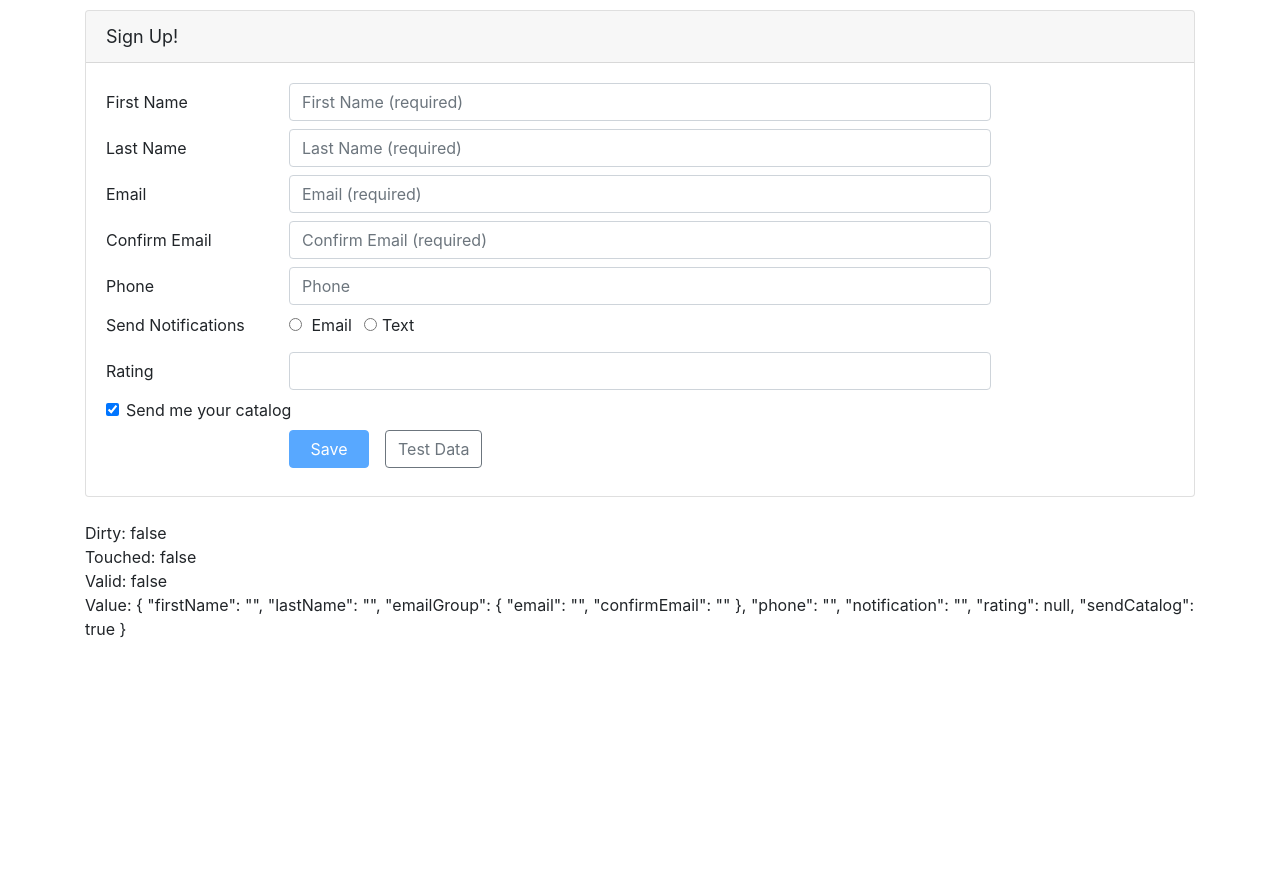
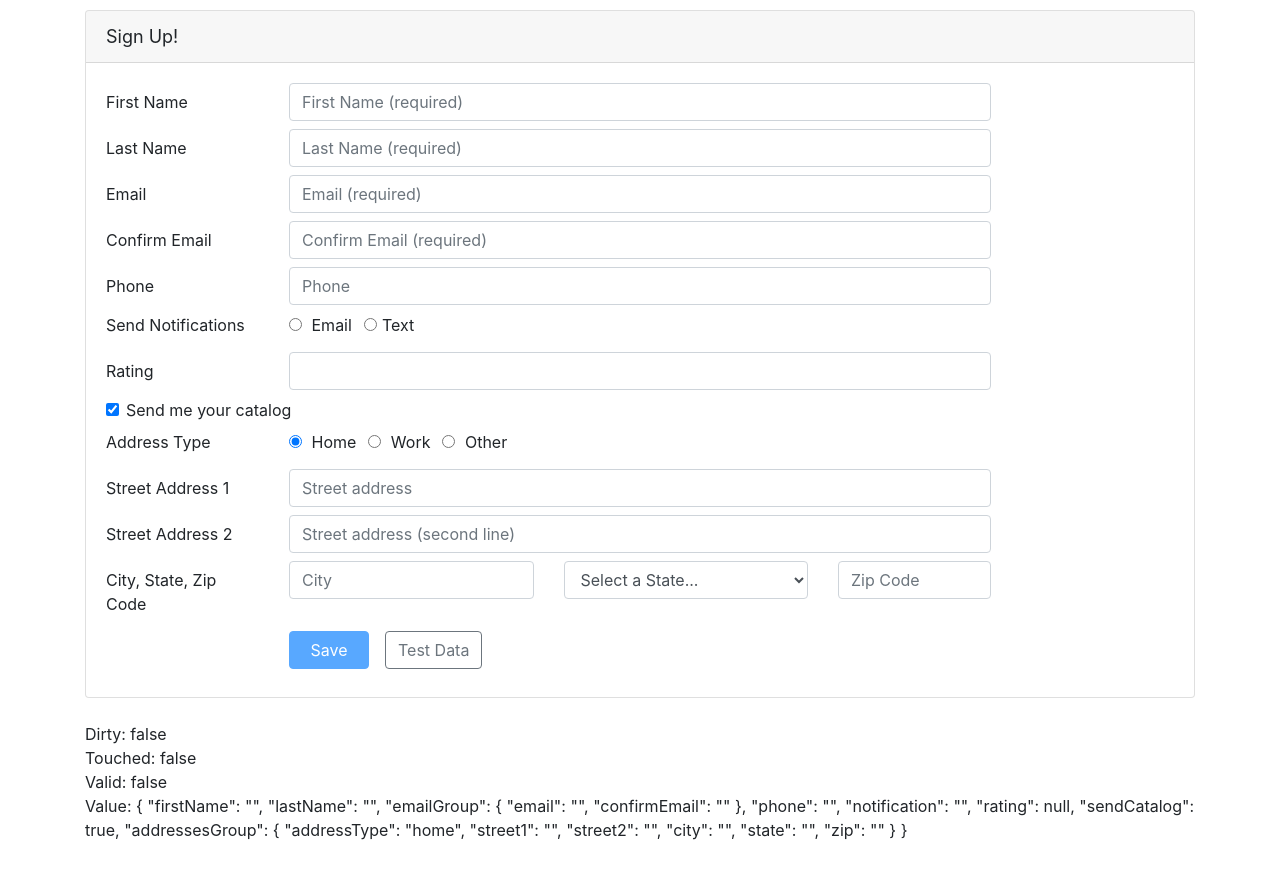
Before and after one commit to RobertAliaj/Angular-Reactive-Forms, an Angular app: page / in a window 1280 px wide. Shown: the top 878 px of the page. Before the commit the page ends 800 px from the top, so only its background shows below. Built offline with nearby package versions, Linux system fonts and the light colour scheme.

Commit message:
defining a formGroup and refactoring it to make copies

```diff
--- a/src/app/customers/customer.component.html
+++ b/src/app/customers/customer.component.html
@@ -83,10 +83,12 @@
                                             customerForm.get('emailGroup.confirmEmail').dirty) &&
                                             !customerForm.get('emailGroup.confirmEmail').valid) }"/>
             <span class="invalid-feedback">
-                <span *ngIf="customerForm.get('emailGroup.confirmEmail').errors?.required && customerForm.get('emailGroup').errors?.match">
+                <span
+                  *ngIf="customerForm.get('emailGroup.confirmEmail').errors?.required && customerForm.get('emailGroup').errors?.match">
                   Please confirm your email address
                 </span>
-              <span *ngIf="customerForm.get('emailGroup').errors?.match && !customerForm.get('emailGroup.confirmEmail').errors?.required">
+              <span
+                *ngIf="customerForm.get('emailGroup').errors?.match && !customerForm.get('emailGroup.confirmEmail').errors?.required">
               The confirmation does not match the email address.
                 </span>
           </span>
@@ -117,6 +119,7 @@
       <div class="form-group row mb-2">
         <label class="col-md-2 col-form-label pt-0">Send Notifications</label>
         <div class="col-md-8">
+
           <div class="form-check form-check-inline">
             <label class="form-check-label">
 
@@ -171,110 +174,114 @@
         </div>
       </div>
 
-      <!--      <div *ngIf="customer.sendCatalog">-->
-      <!--        <div class="form-group row mb-2">-->
-      <!--          <label class="col-md-2 col-form-label pt-0">Address Type</label>-->
-      <!--          <div class="col-md-8">-->
-      <!--            <div class="form-check form-check-inline">-->
-      <!--              <label class="form-check-label">-->
-      <!--                <input class="form-check-input"-->
-      <!--                       id="addressType1Id"-->
-      <!--                       type="radio"-->
-      <!--                       value="home"-->
-      <!--                       [(ngModel)]="customer.addressType"-->
-      <!--                       name="addressType"> Home-->
-      <!--              </label>-->
-      <!--            </div>-->
-      <!--            <div class="form-check form-check-inline">-->
-      <!--              <label class="form-check-label">-->
-      <!--                <input class="form-check-input"-->
-      <!--                       id="addressType1Id"-->
-      <!--                       type="radio"-->
-      <!--                       value="work"-->
-      <!--                       [(ngModel)]="customer.addressType"-->
-      <!--                       name="addressType"> Work-->
-      <!--              </label>-->
-      <!--            </div>-->
-      <!--            <div class="form-check form-check-inline">-->
-      <!--              <label class="form-check-label">-->
-      <!--                <input class="form-check-input"-->
-      <!--                       id="addressType1Id"-->
-      <!--                       type="radio"-->
-      <!--                       value="other"-->
-      <!--                       [(ngModel)]="customer.addressType"-->
-      <!--                       name="addressType"> Other-->
-      <!--              </label>-->
-      <!--            </div>-->
-      <!--          </div>-->
-      <!--        </div>-->
 
-      <!--        <div class="form-group row mb-2">-->
-      <!--          <label class="col-md-2 col-form-label"-->
-      <!--                 for="street1Id">Street Address 1</label>-->
-      <!--          <div class="col-md-8">-->
-      <!--            <input class="form-control"-->
-      <!--                   id="street1Id"-->
-      <!--                   type="text"-->
-      <!--                   placeholder="Street address"-->
-      <!--                   [(ngModel)]="customer.street1"-->
-      <!--                   name="street1">-->
-      <!--          </div>-->
-      <!--        </div>-->
+      <div *ngIf="customerForm.get('sendCatalog').value">
+        <div formGroupName="addressesGroup">
+          <div class="form-group row mb-2">
+            <label class="col-md-2 col-form-label pt-0">Address Type</label>
+            <div class="col-md-8">
+              <div class="form-check form-check-inline">
+                <label class="form-check-label">
+                  <input class="form-check-input"
+                         type="radio"
+                         value="home"
+                         id="addressType1Id"
+                         formControlName="addressType"
+                         name="addressType"> Home
+                </label>
+              </div>
+              <div class="form-check form-check-inline">
+                <label class="form-check-label">
+                  <input class="form-check-input"
+                         type="radio"
+                         value="work"
+                         id="addressType1Id"
+                         formControlName="addressType"
+                         name="addressType"> Work
+                </label>
+              </div>
+              <div class="form-check form-check-inline">
+                <label class="form-check-label">
+                  <input class="form-check-input"
+                         type="radio"
+                         value="other"
+                         id="addressType1Id"
+                         formControlName="addressType"
+                         name="addressType"> Other
+                </label>
+              </div>
+            </div>
+          </div>
 
-      <!--        <div class="form-group row mb-2">-->
-      <!--          <label class="col-md-2 col-form-label"-->
-      <!--                 for="street2Id">Street Address 2</label>-->
-      <!--          <div class="col-md-8">-->
-      <!--            <input class="form-control"-->
-      <!--                   id="street2Id"-->
-      <!--                   type="text"-->
-      <!--                   placeholder="Street address (second line)"-->
-      <!--                   [(ngModel)]="customer.street2"-->
-      <!--                   name="street2">-->
-      <!--          </div>-->
-      <!--        </div>-->
+          <div class="form-group row mb-2">
+            <label class="col-md-2 col-form-label"
+                   for="street1Id">Street Address 1</label>
+            <div class="col-md-8">
+              <input class="form-control"
+                     id="street1Id"
+                     type="text"
+                     placeholder="Street address"
+                     formControlName="street1"
+                     name="street1">
+            </div>
+          </div>
 
-      <!--        <div class="form-group row mb-2">-->
-      <!--          <label class="col-md-2 col-form-label"-->
-      <!--                 for="cityId">City, State, Zip Code</label>-->
-      <!--          <div class="col-md-3">-->
-      <!--            <input class="form-control"-->
-      <!--                   id="cityId"-->
-      <!--                   type="text"-->
-      <!--                   placeholder="City"-->
-      <!--                   [(ngModel)]="customer.city"-->
-      <!--                   name="city">-->
-      <!--          </div>-->
-      <!--          <div class="col-md-3">-->
-      <!--            <select class="form-control"-->
-      <!--                    id="stateId"-->
-      <!--                    [(ngModel)]="customer.state"-->
-      <!--                    name="state">-->
-      <!--              <option value=""-->
-      <!--                      disabled-->
-      <!--                      selected-->
-      <!--                      hidden>Select a State...-->
-      <!--              </option>-->
-      <!--              <option value="AL">Alabama</option>-->
-      <!--              <option value="AK">Alaska</option>-->
-      <!--              <option value="AZ">Arizona</option>-->
-      <!--              <option value="AR">Arkansas</option>-->
-      <!--              <option value="CA">California</option>-->
-      <!--              <option value="CO">Colorado</option>-->
-      <!--              <option value="WI">Wisconsin</option>-->
-      <!--              <option value="WY">Wyoming</option>-->
-      <!--            </select>-->
-      <!--          </div>-->
-      <!--          <div class="col-md-2">-->
-      <!--            <input class="form-control"-->
-      <!--                   id="zipId"-->
-      <!--                   type="number"-->
-      <!--                   placeholder="Zip Code"-->
-      <!--                   [(ngModel)]="customer.zip"-->
-      <!--                   name="zip">-->
-      <!--          </div>-->
-      <!--        </div>-->
-      <!--      </div>-->
+          <div class="form-group row mb-2">
+            <label class="col-md-2 col-form-label"
+                   for="street2Id">Street Address 2</label>
+            <div class="col-md-8">
+              <input class="form-control"
+                     id="street2Id"
+                     type="text"
+                     placeholder="Street address (second line)"
+                     formControlName="street2"
+                     name="street2">
+            </div>
+          </div>
+
+          <div class="form-group row mb-2">
+            <label class="col-md-2 col-form-label"
+                   for="cityId">City, State, Zip Code</label>
+            <div class="col-md-3">
+              <input class="form-control"
+                     id="cityId"
+                     type="text"
+                     placeholder="City"
+                     formControlName="city"
+                     name="city">
+            </div>
+            <div class="col-md-3">
+              <select class="form-control"
+                      id="stateId"
+                      formControlName="state"
+                      name="state">
+                <option value=""
+                        disabled
+                        selected
+                        hidden>Select a State...
+                </option>
+                <option value="AL">Alabama</option>
+                <option value="AK">Alaska</option>
+                <option value="AZ">Arizona</option>
+                <option value="AR">Arkansas</option>
+                <option value="CA">California</option>
+                <option value="CO">Colorado</option>
+                <option value="WI">Wisconsin</option>
+                <option value="WY">Wyoming</option>
+              </select>
+            </div>
+            <div class="col-md-2">
+              <input class="form-control"
+                     id="zipId"
+                     type="number"
+                     placeholder="Zip Code"
+                     formControlName="zip"
+                     name="zip">
+            </div>
+          </div>
+        </div>
+      </div>
+
 
       <div class="form-group row mb-2">
         <div class="offset-md-2 col-md-4">
@@ -296,8 +303,10 @@
   </div>
 </div>
 
-
 <br>Dirty: {{ customerForm.dirty }}
 <br>Touched: {{ customerForm.touched }}
 <br>Valid: {{ customerForm.valid }}
 <br>Value: {{ customerForm.value | json }}
+<br>
+<br>
+<br>
--- a/src/app/customers/customer.component.ts
+++ b/src/app/customers/customer.component.ts
@@ -1,7 +1,7 @@
 import {Component, OnInit} from '@angular/core';
 import {AbstractControl, FormBuilder, FormGroup, ValidatorFn, Validators} from '@angular/forms';
 
-import {Customer} from './customer';
+import {debounceTime} from "rxjs/operators";
 
 
 function emailMatcher(formGroupBeingValidated: AbstractControl): { [key: string]: boolean } | null {
@@ -59,7 +59,8 @@
       phone: [''],
       notification: [''],
       rating: [null, ratingRange(1, 5)],
-      sendCatalog: true
+      sendCatalog: true,
+      addressesGroup: this.buildAddressesGroup()
     });
 
     this.customerForm.get('notification').valueChanges.subscribe(
@@ -67,18 +68,30 @@
     )
 
     const emailControl: AbstractControl = this.customerForm.get('emailGroup.email');
-    emailControl.valueChanges.subscribe(
+    emailControl.valueChanges.pipe(
+      debounceTime(1000)
+    ).subscribe(
       value => this.setMessage(emailControl)
     )
   }
 
-  setMessage(formControl: AbstractControl): void{
+  buildAddressesGroup(): FormGroup {
+    return this.fb.group({
+      addressType: 'home',
+      street1: '',
+      street2: '',
+      city: '',
+      state: '',
+      zip: ''
+    })
+  }
+
+  setMessage(formControl: AbstractControl): void {
     this.emailMessage = '';
-    if((formControl.touched || formControl.dirty) && formControl.errors){
+    if ((formControl.touched || formControl.dirty) && formControl.errors) {
       this.emailMessage = Object.keys(formControl.errors).map(
         key => this.validationMessage[key]).join(' ');
     }
-      console.log(this.emailMessage)
   }
 
   save(): void {
```
